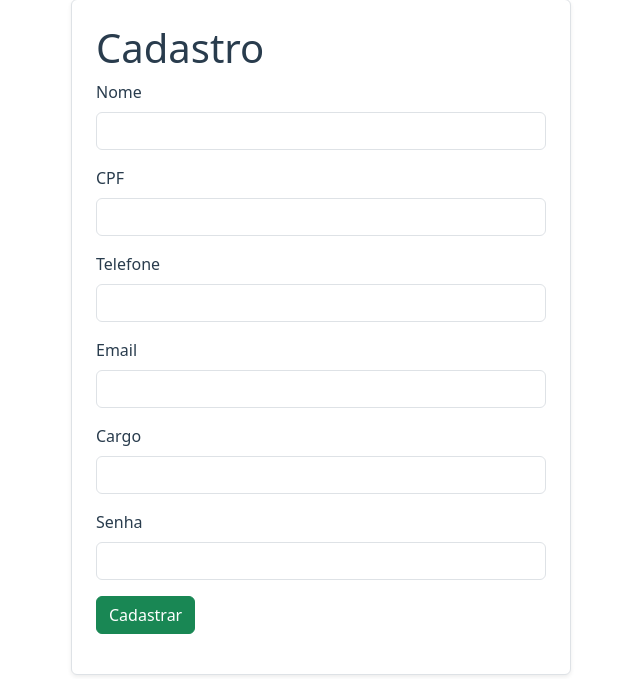
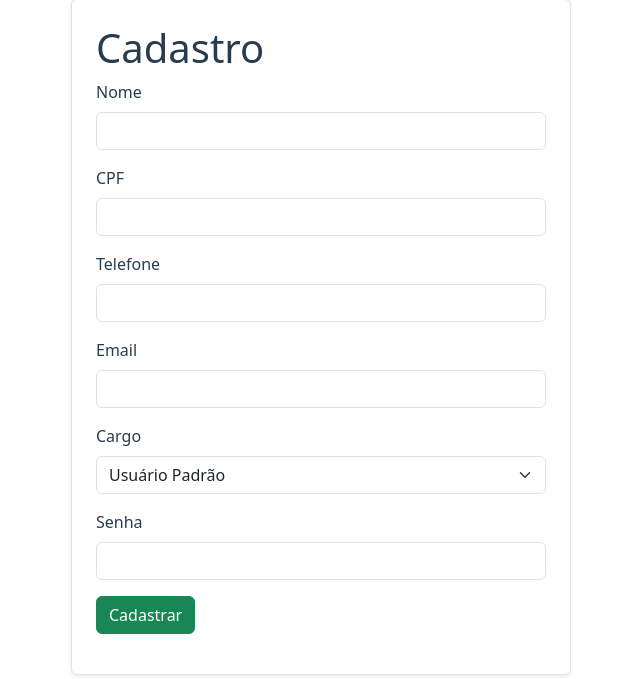
Before and after one commit to lgs8Lucas/DooAraras, a PHP site: page /pages/CadastroPage.php in a window 1280 px wide. Shown: the part 73-752 px from the top of the page, without its empty margins (319-959 px from the left). Run offline with PHP 8.4, Linux system fonts and the light colour scheme.

Commit message:
Ajustado Tela de cadastro

```diff
--- a/pages/CadastroPage.php
+++ b/pages/CadastroPage.php
@@ -56,11 +56,11 @@
                 </div>
                 <div class="mb-3">
                     <label for="cpf" class="form-label">CPF</label>
-                    <input type="text" class="form-control" id="cpf" name="cpf" required>
+                    <input type="text" class="form-control" id="cpf" name="cpf" required maxlength="11">
                 </div>
                 <div class="mb-3">
                     <label for="telefone" class="form-label">Telefone</label>
-                    <input type="text" class="form-control" id="telefone" name="telefone" required>
+                    <input type="text" class="form-control" id="telefone" name="telefone" required maxlength="11">
                 </div>
                 <div class="mb-3">
                     <label for="email" class="form-label">Email</label>
@@ -68,7 +68,10 @@
                 </div>
                 <div class="mb-3">
                     <label for="cargo" class="form-label">Cargo</label>
-                    <input type="text" class="form-control" id="cargo" name="cargo" required>
+                    <select name="cargo" id="cargo" class="form-select" required>
+                        <option value="A">Admin</option>
+                        <option value="U" selected>Usuário Padrão</option>
+                    </select>
                 </div>
                 <div class="mb-3">
                     <label for="senha" class="form-label">Senha</label>
```
